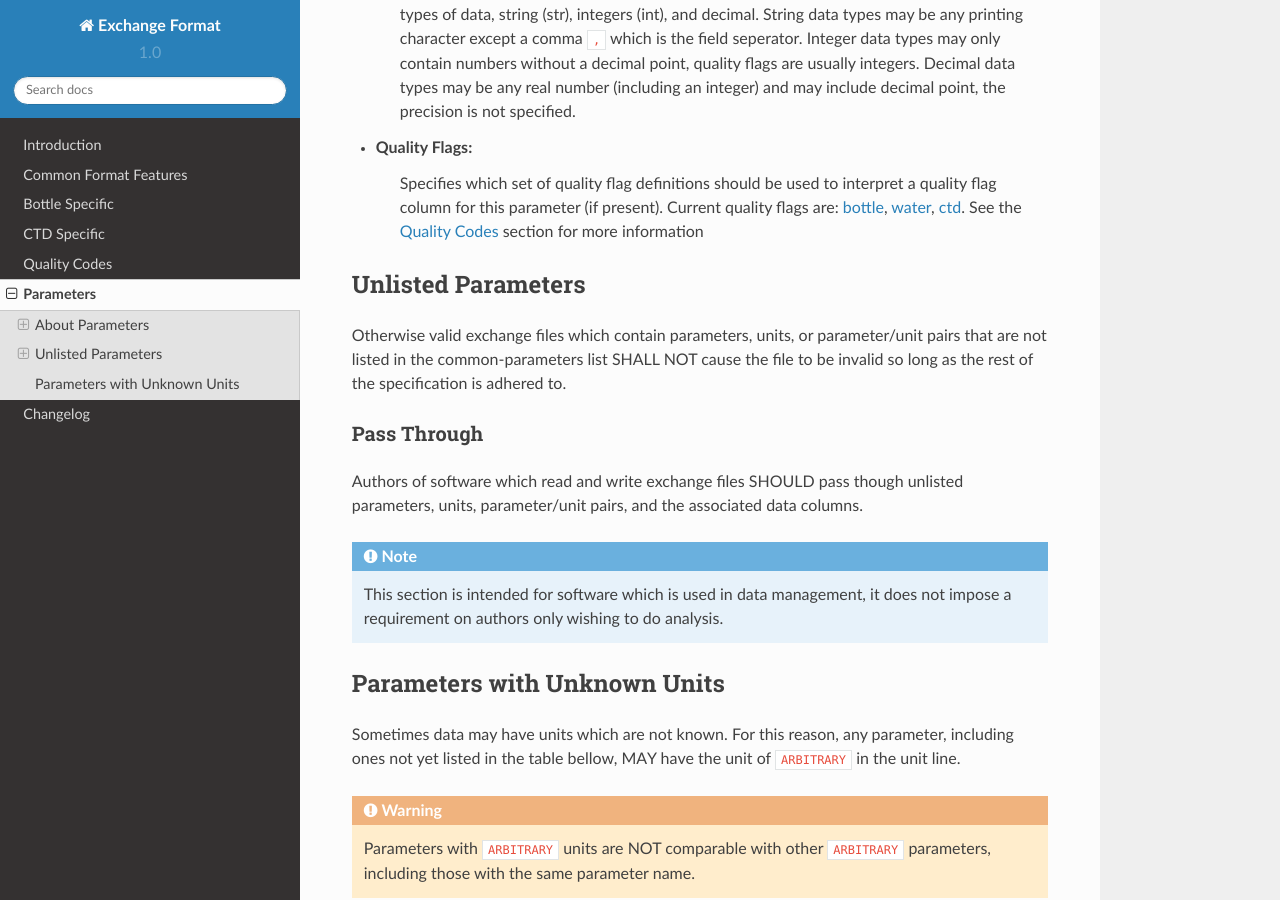
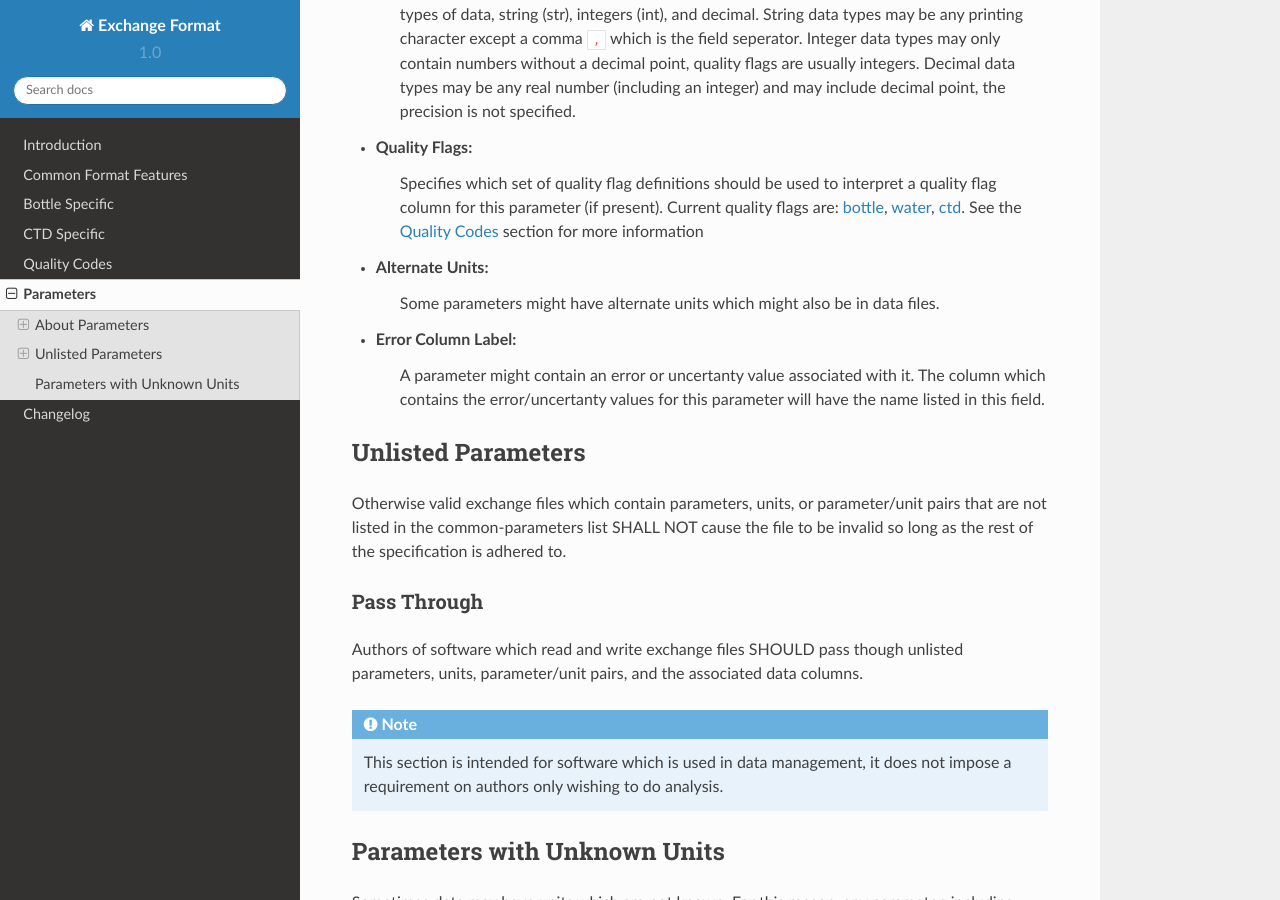
Before and after one commit to cchdo/exchange, a Sphinx documentation site: the page built from docs/parameters.rst, in a window 1280 px wide and 900 px high, scrolled down 856 px. Built offline with Sphinx 7.4.7 and the Read the Docs theme 2.0.0, drawn with Linux system fonts in a browser that asks for light colours.

Commit message:
Make error column labels be part of the parameter they are for

```diff
--- a/docs/gen_paramters_doc.py
+++ b/docs/gen_paramters_doc.py
@@ -66,6 +66,8 @@ for param in params:
     units_label = "Units"
     data_label = "Data Type"
     quality_label = "{}_FLAG_W Definitions".format(param['whp_name'])
+    error_label = "Error Column Label"
+    error = param.get("error_name", "")
 
     try:
         alternate_units = ",".join(param["alt_units"])
@@ -79,8 +81,8 @@ for param in params:
     if quality_flags == "woce_bottle":
         quality_flags = ":ref:`Bottle Quality Codes`"
 
-    first_col = max(len(units_label), len(data_label), len(quality_label))
-    second_col = max(len(unit), len(data_type), len(quality_flags), len(alternate_units))
+    first_col = max(len(units_label), len(data_label), len(quality_label), len(error_label))
+    second_col = max(len(unit), len(data_type), len(quality_flags), len(alternate_units), len(error))
 
 
 
@@ -91,6 +93,9 @@ for param in params:
         output += quality_label.ljust(first_col) + ' ' + quality_flags + '\n'
     if "alt_units" in param:
         output += "Alternate Units".ljust(first_col) + ' ' + alternate_units + '\n'
+    if "error_name" in param:
+        output += error_label.ljust(first_col) + ' ' + error + '\n'
+
     output += "=" * first_col + ' ' + "=" * second_col + '\n'
 
     output += """
--- a/docs/parameters.rst
+++ b/docs/parameters.rst
@@ -33,6 +33,11 @@ Provided with each parameter is a set of information in a table, the information
     Specifies which set of quality flag definitions should be used to interpret a quality flag column for this parameter (if present).
     Current quality flags are: :ref:`bottle <Bottle Quality Codes>`, :ref:`water <Water Quality Codes>`, :ref:`ctd <CTD Quality Codes>`.
     See the :ref:`Quality Codes` section for more information
+* Alternate Units:
+    Some parameters might have alternate units which might also be in data files.
+* Error Column Label:
+    A parameter might contain an error or uncertanty value associated with it.
+    The column which contains the error/uncertanty values for this parameter will have the name listed in this field.
 
 
 Unlisted Parameters
```
Also changed, not shown: 2 other files.
